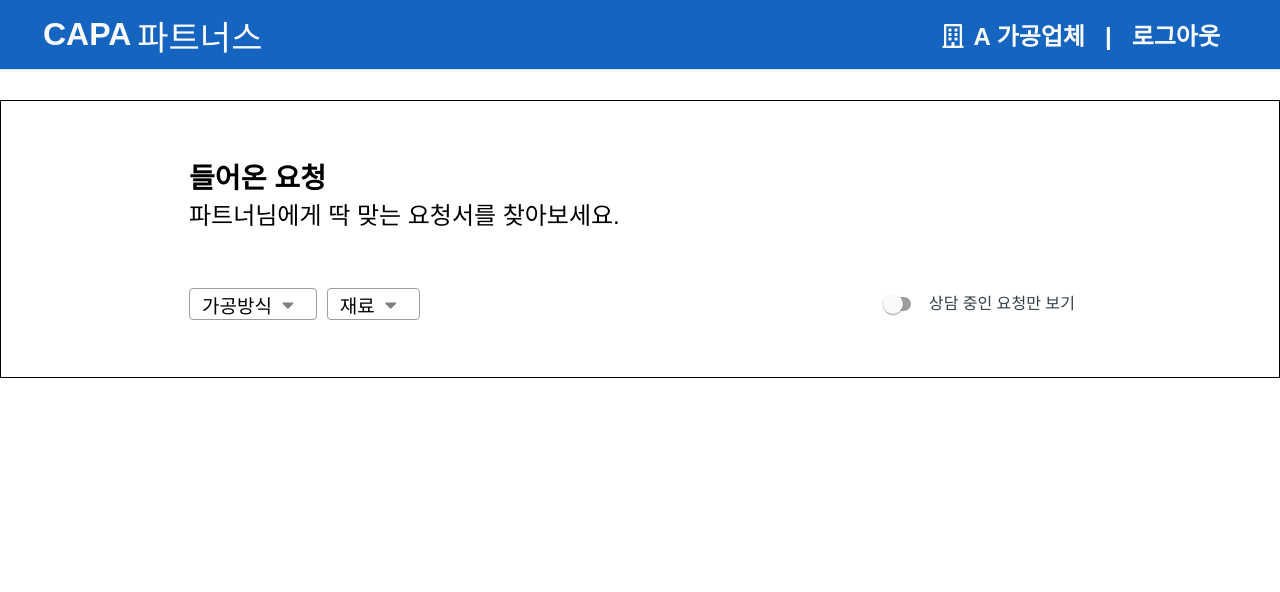
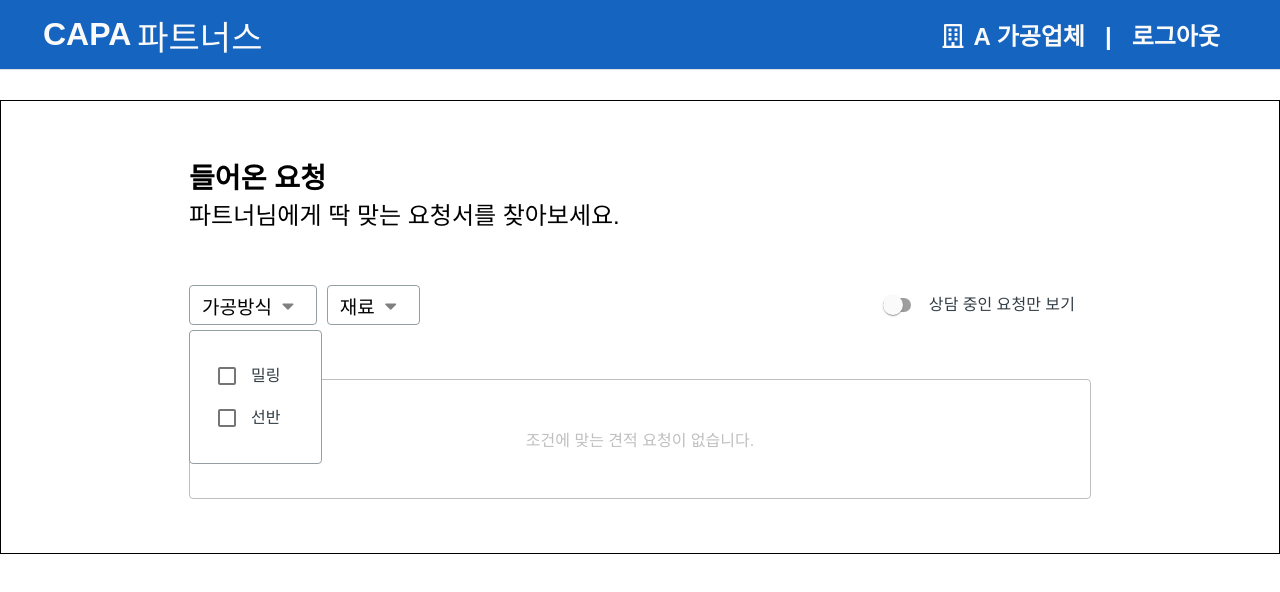
Before and after one commit to yoon-jisung/A-TEAM-VENTURES_Test_SeungHo_Yun, a React (Create React App) app in the folder a_team_test/: page / in a window 1280 px wide. Both pictures are taken after a click on the button "가공방식". Shown: the top 592 px of the page. Built offline with nearby package versions, Linux system fonts and the light colour scheme.

Commit message:
필터링 체크박스 완성

```diff
--- a/a_team_test/public/index.html
+++ b/a_team_test/public/index.html
@@ -2,7 +2,7 @@
 <html lang="en">
   <head>
     <meta charset="utf-8" />
-    <link rel="icon" href="%PUBLIC_URL%/favicon.ico" />
+
     <meta name="viewport" content="width=device-width, initial-scale=1" />
     <meta name="theme-color" content="#000000" />
     <meta
@@ -19,7 +19,7 @@
       manifest.json provides metadata used when your web app is installed on a
       user's mobile device or desktop. See https://developers.google.com/web/fundamentals/web-app-manifest/
     -->
-    <link rel="manifest" href="%PUBLIC_URL%/manifest.json" />
+
     <!--
       Notice the use of %PUBLIC_URL% in the tags above.
       It will be replaced with the URL of the `public` folder during the build.
--- a/a_team_test/src/App.tsx
+++ b/a_team_test/src/App.tsx
@@ -3,6 +3,7 @@ import Header from "./components/header";
 import Summery from "./components/summery";
 import Filtering from "./components/filtering";
 import Togle from "./components/togle";
+import Card from "./components/card";
 
 function App() {
   return (
@@ -14,6 +15,7 @@ function App() {
           <Filtering />
           <Togle />
         </div>
+        <Card />
       </div>
     </div>
   );
--- /dev/null
+++ b/a_team_test/src/components/card.tsx
@@ -0,0 +1,7 @@
+import React, { useState } from "react";
+
+function Card() {
+  return <div className="card_empty">조건에 맞는 견적 요청이 없습니다.</div>;
+}
+
+export default Card;
--- a/a_team_test/src/components/filtering.tsx
+++ b/a_team_test/src/components/filtering.tsx
@@ -1,14 +1,161 @@
-import react, { useState } from "react";
+import React, { useState } from "react";
+import FormControlLabel from "@material-ui/core/FormControlLabel";
+import Checkbox from "@material-ui/core/Checkbox";
+import FormControl from "@material-ui/core/FormControl";
+import FormGroup from "@material-ui/core/FormGroup";
+import { makeStyles, Theme, createStyles } from "@material-ui/core/styles";
+
+const useStyles = makeStyles((theme: Theme) =>
+  createStyles({
+    root: {
+      display: "flex",
+    },
+    formControl: {
+      margin: theme.spacing(3),
+    },
+  })
+);
 
 function Filtering() {
+  const classes = useStyles();
+  const [isOpenA, setIsOpenA] = useState<boolean>(false);
+  const [isOpenB, setIsOpenB] = useState<boolean>(false);
+  const [stateA, setStateA] = useState({
+    밀링: false,
+    선반: false,
+  });
+
+  const [stateB, setStateB] = useState({
+    알루미늄: false,
+    탄소강: false,
+    구리: false,
+    합급강: false,
+    강철: false,
+  });
+
+  const maunStateA = () => {
+    setIsOpenA(!isOpenA);
+  };
+  const maunStateB = () => {
+    setIsOpenB(!isOpenB);
+  };
+
+  const handleChangeA = (event: React.ChangeEvent<HTMLInputElement>) => {
+    setStateA({ ...stateA, [event.target.name]: event.target.checked });
+  };
+
+  const handleChangeB = (event: React.ChangeEvent<HTMLInputElement>) => {
+    setStateB({ ...stateB, [event.target.name]: event.target.checked });
+  };
+
+  const { 밀링, 선반 } = stateA;
+  const { 알루미늄, 탄소강, 구리, 합급강, 강철 } = stateB;
+
   return (
     <div className="filtering">
-      <button>
-        가공방식<i className="fas fa-caret-down"></i>
-      </button>
-      <button>
-        재료<i className="fas fa-caret-down"></i>
-      </button>
+      <div>
+        <button onClick={maunStateA}>
+          가공방식<i className="fas fa-caret-down"></i>
+        </button>
+        {isOpenA ? (
+          <div className="filtering_selecter">
+            <FormControl component="fieldset" className={classes.formControl}>
+              <FormGroup>
+                <FormControlLabel
+                  control={
+                    <Checkbox
+                      checked={밀링}
+                      onChange={handleChangeA}
+                      name="밀링"
+                      color="primary"
+                    />
+                  }
+                  label="밀링"
+                />
+                <FormControlLabel
+                  control={
+                    <Checkbox
+                      checked={선반}
+                      onChange={handleChangeA}
+                      name="선반"
+                      color="primary"
+                    />
+                  }
+                  label="선반"
+                />
+              </FormGroup>
+            </FormControl>
+          </div>
+        ) : null}
+      </div>
+      <div>
+        <button onClick={maunStateB}>
+          재료<i className="fas fa-caret-down"></i>
+        </button>
+        {isOpenB ? (
+          <div className="filtering_selecter">
+            <FormControl component="fieldset" className={classes.formControl}>
+              <FormGroup>
+                <FormControlLabel
+                  control={
+                    <Checkbox
+                      checked={알루미늄}
+                      onChange={handleChangeB}
+                      name="알루미늄"
+                      color="primary"
+                    />
+                  }
+                  label="알루미늄"
+                />
+                <FormControlLabel
+                  control={
+                    <Checkbox
+                      checked={탄소강}
+                      onChange={handleChangeB}
+                      name="탄소강"
+                      color="primary"
+                    />
+                  }
+                  label="탄소강"
+                />
+                <FormControlLabel
+                  control={
+                    <Checkbox
+                      checked={구리}
+                      onChange={handleChangeB}
+                      name="구리"
+                      color="primary"
+                    />
+                  }
+                  label="구리"
+                />
+                <FormControlLabel
+                  control={
+                    <Checkbox
+                      checked={합급강}
+                      onChange={handleChangeB}
+                      name="합급강"
+                      color="primary"
+                    />
+                  }
+                  label="합급강"
+                />
+                <FormControlLabel
+                  control={
+                    <Checkbox
+                      checked={강철}
+                      onChange={handleChangeB}
+                      name="강철"
+                      color="primary"
+                    />
+                  }
+                  label="강철"
+                />
+              </FormGroup>
+            </FormControl>
+          </div>
+        ) : null}
+      </div>
     </div>
   );
 }
--- a/a_team_test/src/components/header.tsx
+++ b/a_team_test/src/components/header.tsx
@@ -1,4 +1,4 @@
-import react, { useState } from "react";
+import React, { useState } from "react";
 
 function Header() {
   return (
--- a/a_team_test/src/components/summery.tsx
+++ b/a_team_test/src/components/summery.tsx
@@ -1,4 +1,4 @@
-import react from "react";
+import React from "react";
 
 function Summery() {
   return (
--- a/a_team_test/src/index.css
+++ b/a_team_test/src/index.css
@@ -74,7 +74,7 @@ span {
   display: flex;
 }
 
-.filtering > button {
+.filtering button {
   cursor: pointer;
   border: 1px solid #939fa5;
   box-sizing: border-box;
@@ -84,11 +84,11 @@ span {
   align-items: center;
   padding: 4px 12px;
   background-color: white;
-  height: 32px;
+  height: 40px;
   font-size: 19px;
   margin-right: 10px;
 }
-.filtering > button * {
+.filtering button * {
   margin: 0px 10px;
 }
 .filtering > button:hover {
@@ -104,3 +104,27 @@ span {
   justify-content: space-between;
   align-items: center;
 }
+.filtering_selecter {
+  background: #ffffff;
+  position: absolute;
+  z-index: 1;
+  margin-top: 5px;
+  display: flex;
+  flex-direction: column;
+  border: 1px solid #939fa5;
+  box-sizing: border-box;
+  border-radius: 4px;
+}
+.card_empty {
+  border: 1px solid gray;
+  width: 100%;
+  margin-top: 54px;
+  height: 120px;
+  display: flex;
+  user-select: auto;
+  justify-content: center;
+  align-items: center;
+  color: gray;
+  opacity: 0.5;
+  border-radius: 4px;
+}
```
